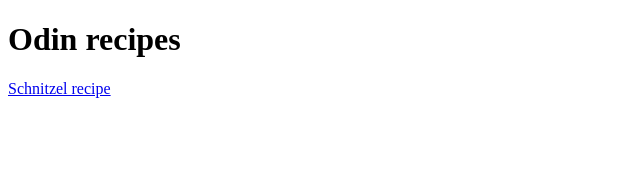
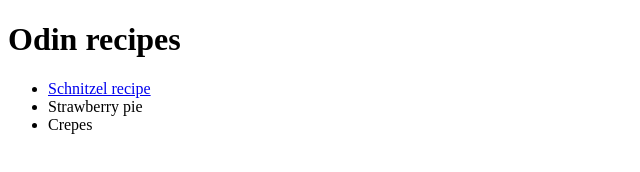
Before and after one commit to IOBoutsios/odin-recipes, a plain HTML site: page index.html in a window 1280 px wide. Shown: the whole page, without its empty margins (0-640 px from the left). Drawn offline with Linux system fonts and the light colour scheme.

Commit message:
extra 2 recipes without links

```diff
--- a/index.html
+++ b/index.html
@@ -5,4 +5,12 @@
         <title>Recipe project</title>
     </head>
 <h1>Odin recipes</h1>
-<a href="recipes/schnitzel.html">Schnitzel recipe</a>
+
+
+
+<ul>
+        <li><a href="recipes/schnitzel.html">Schnitzel recipe</a> </li>
+        <li>Strawberry pie</li>
+        <li>Crepes</li>
+
+    </ul>
```
